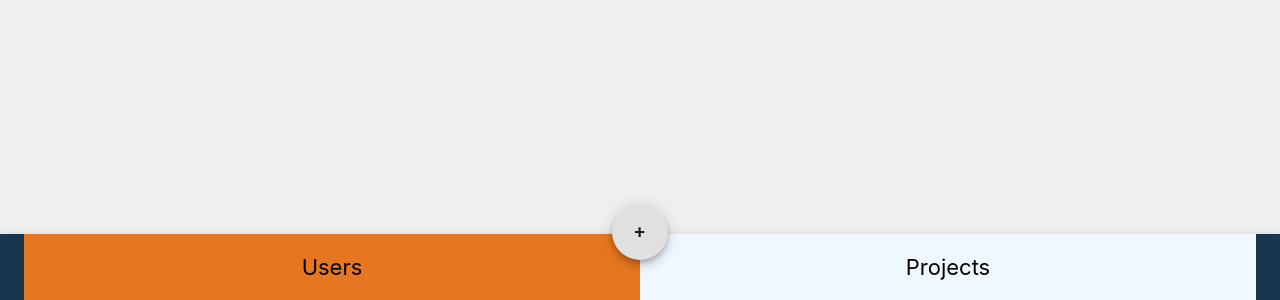
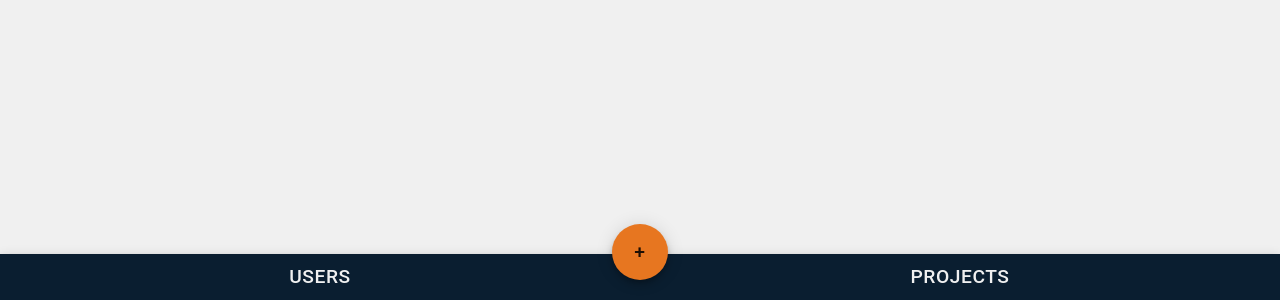
Before and after one commit to maxdahl/HACK-A-TRON, a React (Vite) app in the folder frontend/: page /navbar in a window 1280 px wide. Shown: the part 500-800 px from the top of the page. Built offline with nearby package versions, Linux system fonts and the light colour scheme.

Commit message:
navbar cool cool cool

```diff
--- a/frontend/src/components/Navbar/Navbar.css
+++ b/frontend/src/components/Navbar/Navbar.css
@@ -1,32 +1,40 @@
-/* .navbar-ul {
-  list-style: none;
-  display: flex;
-  flex-direction: row;
-  justify-content: space-between;
-  align-items: center;
-  margin: 0;
-} */
-
-/* .navbar-ul > li {
-  margin-left: 100px;
-  min-width: 45em;
-  /* margin-bottom: 100px; */
-
 a {
-  color: #e89759;
-  padding: 20px;
+  color: beige;
+  /* padding: 20px; */
 }
 
 a:hover {
-  color: #e77620;
+  color: #ff0000;
 }
 
 .grid-item-a {
-  background-color: #e77620;
-  padding: 20px;
+  background-color: #0a1e30;
 }
 
 .grid-item-b {
-  background-color: aliceblue;
-  padding: 20px;
+  background-color: #0a1e30;
 }
+
+.tb22 {
+  /* top: 30%; */
+  margin: 0;
+}
+
+#plus {
+  -webkit-transition: background-color 0.5s ease-out;
+  -moz-transition: background-color 0.5s ease-out;
+  -o-transition: background-color 0.5s ease-out;
+  transition: background-color 0.5s cubic-bezier(0, 0.94, 0.32, 1);
+  background-color: #e77620;
+}
+#nav-button:hover {
+  background-color: #183650;
+  cursor: pointer;
+}
+
+#nav-button {
+  -webkit-transition: background-color 0.5s ease-out;
+  -moz-transition: background-color 0.5s ease-out;
+  -o-transition: background-color 0.5s ease-out;
+  transition: background-color 0.5s cubic-bezier(0, 0.94, 0.32, 1);
+}
--- a/frontend/src/components/Navbar/Navbar.jsx
+++ b/frontend/src/components/Navbar/Navbar.jsx
@@ -20,16 +20,26 @@
 
 // export default Navbar;
 
+import Button from "@mui/material/Button";
 import AppBar from "@mui/material/AppBar";
 import Box from "@mui/material/Box";
 import Fab from "@mui/material/Fab";
 import Grid from "@mui/material/Grid";
 import { styled } from "@mui/material/styles";
 import Toolbar from "@mui/material/Toolbar";
-/* import { Link } from "react-router-dom"; */
+import { Link } from "react-router-dom";
 import "./Navbar.css";
 
+const boxSX = {
+  "&:hover": {
+    border: "1px solid #E77620",
+    color: "black",
+    backgroundColor: "#E89759",
+  },
+};
+
 const StyledFab = styled(Fab)({
+  backgroundColor: "#E77620",
   position: "absolute",
   zIndex: 1,
   top: -30,
@@ -42,24 +52,41 @@ export default function Navbar() {
   return (
     <AppBar
       position="fixed"
-      color="secondary"
-      sx={{ top: "auto", bottom: 0, backgroundColor: "#183650" }}
+      /*  color="secondary" */
+      sx={{ top: "auto", bottom: 0 /* , backgroundColor: "#183650" */ }}
     >
-      <Toolbar className="tb22">
-        <Grid container display="flex" direction="row" alignItems="center">
+      <Toolbar
+        /* className="tb22" */ style={{ padding: 0, minHeight: 0 }}
+        id="test"
+      >
+        <Grid
+          container
+          display="flex"
+          direction="row"
+          alignItems="center"
+          style={{ padding: 0 }}
+        >
           <Grid item className="grid-item-a" xs={6} textAlign="center">
-            <a href="/users" style={{ width: "100%" }}>
-              Users
-            </a>
+            <Link to="/navbar">
+              <Button
+                id="nav-button"
+                color="secondary"
+                sx={{ width: "100%", color: "#F0F0F0" }}
+              >
+                Users
+              </Button>
+            </Link>
           </Grid>
           <Grid item xs={6} className="grid-item-b" textAlign="center">
-            <a href="/" style={{ width: "100%" }}>
-              Projects
-            </a>
+            <Link to="/navbar">
+              <Button id="nav-button" sx={{ width: "100%", color: "#F0F0F0" }}>
+                Projects
+              </Button>
+            </Link>
           </Grid>
         </Grid>
 
-        <StyledFab color="#787878" aria-label="add">
+        <StyledFab id="plus" aria-label="add" sx={boxSX}>
           +
         </StyledFab>
         <Box sx={{ flexGrow: 1 }} />
```
